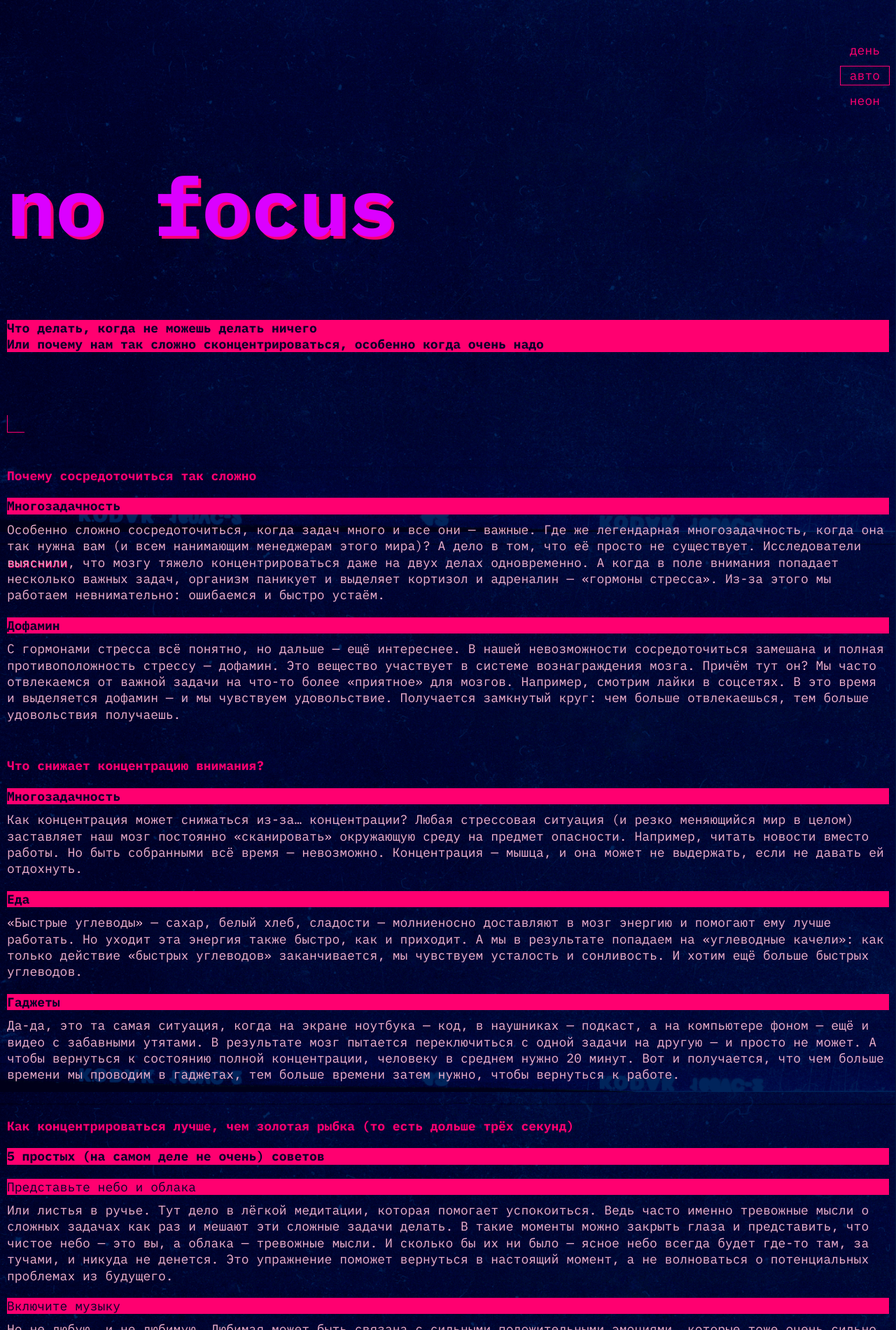
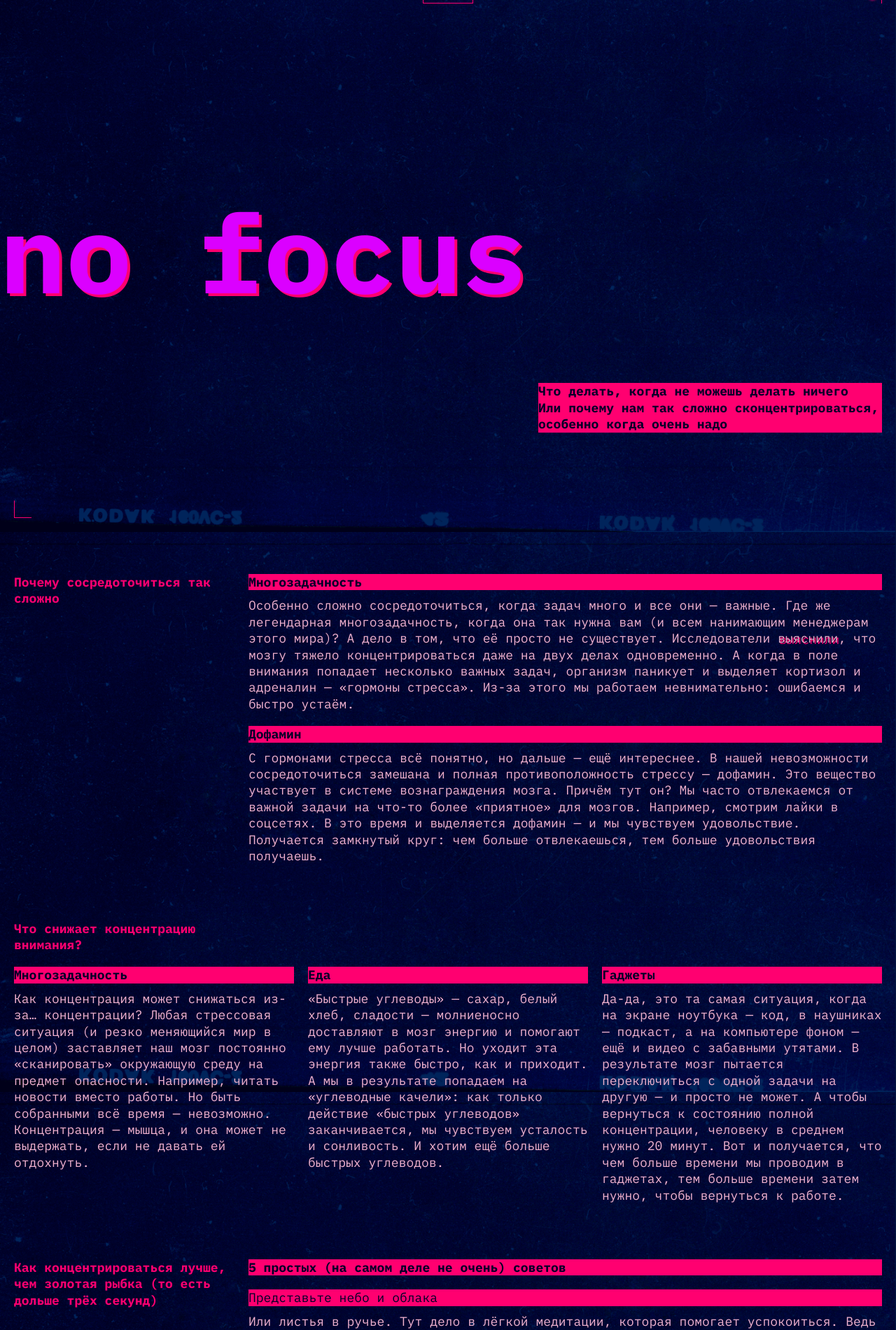
Before and after one commit to stremousoff/slozhno-sosredotochitsya-fd, a plain HTML site: page index.html in a window 1280 px wide. Shown: the part 40-1940 px from the top of the page at 70% size. Drawn offline with Linux system fonts and the light colour scheme.

```diff
--- a/index.html
+++ b/index.html
@@ -43,32 +43,35 @@
 					</li>
 				</ul>
 			</nav>
-			<h1 class="header__title">no focus</h1>
-			<p class="header__subtitle">
-				Что делать, когда не можешь делать ничего <br />
-				Или почему нам так сложно сконцентрироваться, особенно когда очень надо
+			<h1 class="focus--text-transform">no focus</h1>
+			<p class="header__subtitle subtitle--decor">
+				<span>Что делать, когда не можешь делать ничего</span>
+				<span
+					>Или почему нам так сложно сконцентрироваться, особенно когда очень
+					надо</span
+				>
 			</p>
-			<div class="header__rec"></div>
+			<div class="header__rec" aria-hidden="true"></div>
 		</header>
 		<main class="main">
-			<section class="main__section">
+			<section class="main__section grid--why">
 				<h2 class="main__title">Почему сосредоточиться так сложно</h2>
 				<article class="main__article">
-					<h3 class="main__subtitle">Многозадачность</h3>
+					<h3 class="main__subtitle subtitle--decor">Многозадачность</h3>
 					<p class="main__text">
 						Особенно сложно сосредоточиться, когда задач много и все они —
 						важные. Где же легендарная многозадачность, когда она так нужна вам
 						(и всем нанимающим менеджерам этого мира)? А дело в том, что её
 						просто не существует. Исследователи
-						<a href="#" class="main__link">выяснили</a>, что мозгу тяжело
-						концентрироваться даже на двух делах одновременно. А когда в поле
-						внимания попадает несколько важных задач, организм паникует и
+						<a href="#" class="main__link text--shadow">выяснили</a>, что мозгу
+						тяжело концентрироваться даже на двух делах одновременно. А когда в
+						поле внимания попадает несколько важных задач, организм паникует и
 						выделяет кортизол и адреналин — «гормоны стресса». Из-за этого мы
 						работаем невнимательно: ошибаемся и быстро устаём.
 					</p>
 				</article>
 				<article class="main__article">
-					<h3 class="main__subtitle">Дофамин</h3>
+					<h3 class="main__subtitle subtitle--decor">Дофамин</h3>
 					<p class="main__text">
 						С гормонами стресса всё понятно, но дальше — ещё интереснее. В нашей
 						невозможности сосредоточиться замешана и полная противоположность
@@ -81,59 +84,62 @@
 					</p>
 				</article>
 			</section>
-			<section class="main__section">
+			<section class="main__section grid--what">
 				<h2 class="main__title">Что снижает концентрацию внимания?</h2>
+				<div>
 					<article class="main__article">
-					<h3 class="main__subtitle">Многозадачность</h3>
+						<h3 class="main__subtitle subtitle--decor">Многозадачность</h3>
 						<p class="main__text">
 							Как концентрация может снижаться из-за… концентрации? Любая
-						стрессовая ситуация (и резко меняющийся мир в целом) заставляет наш
-						мозг постоянно «сканировать» окружающую среду на предмет опасности.
-						Например, читать новости вместо работы. Но быть собранными всё время
-						— невозможно. Концентрация — мышца, и она может не выдержать, если
-						не давать ей отдохнуть.
+							стрессовая ситуация (и резко меняющийся мир в целом) заставляет
+							наш мозг постоянно «сканировать» окружающую среду на предмет
+							опасности. Например, читать новости вместо работы. Но быть
+							собранными всё время — невозможно. Концентрация — мышца, и она
+							может не выдержать, если не давать ей отдохнуть.
 						</p>
 					</article>
 					<article class="main__article">
-					<h3 class="main__subtitle">Еда</h3>
+						<h3 class="main__subtitle subtitle--decor">Еда</h3>
 						<p class="main__text">
 							«Быстрые углеводы» — сахар, белый хлеб, сладости — молниеносно
 							доставляют в мозг энергию и помогают ему лучше работать. Но уходит
-						эта энергия также быстро, как и приходит. А мы в результате попадаем
-						на «углеводные качели»: как только действие «быстрых углеводов»
-						заканчивается, мы чувствуем усталость и сонливость. И хотим ещё
-						больше быстрых углеводов.
+							эта энергия также быстро, как и приходит. А мы в результате
+							попадаем на «углеводные качели»: как только действие «быстрых
+							углеводов» заканчивается, мы чувствуем усталость и сонливость. И
+							хотим ещё больше быстрых углеводов.
 						</p>
 					</article>
 					<article class="main__article">
-					<h3 class="main__subtitle">Гаджеты</h3>
+						<h3 class="main__subtitle subtitle--decor">Гаджеты</h3>
 						<p class="main__text">
 							Да-да, это та самая ситуация, когда на экране ноутбука — код, в
-						наушниках — подкаст, а на компьютере фоном — ещё и видео с забавными
-						утятами. В результате мозг пытается переключиться с одной задачи на
-						другую — и просто не может. А чтобы вернуться к состоянию полной
-						концентрации, человеку в среднем нужно 20 минут. Вот и получается,
-						что чем больше времени мы проводим в гаджетах, тем больше времени
-						затем нужно, чтобы вернуться к работе.
+							наушниках — подкаст, а на компьютере фоном — ещё и видео с
+							забавными утятами. В результате мозг пытается переключиться с
+							одной задачи на другую — и просто не может. А чтобы вернуться к
+							состоянию полной концентрации, человеку в среднем нужно 20 минут.
+							Вот и получается, что чем больше времени мы проводим в гаджетах,
+							тем больше времени затем нужно, чтобы вернуться к работе.
 						</p>
 					</article>
+				</div>
 			</section>
-			<section class="main__section">
+			<section class="main__section grid--advice">
 				<h2 class="main__title">
 					Как концентрироваться лучше, чем золотая рыбка (то есть дольше трёх
 					секунд)
 				</h2>
-				<p class="main__description">
+				<div>
+					<p class="main__description subtitle--decor">
 						5 простых (на самом деле не очень) советов
 					</p>
 					<article class="main__article">
-					<h3 class="main__subtitle main__subtitle--regular">
+						<h3 class="main__subtitle subtitle--decor subtitle--regular">
 							Представьте небо и облака
 						</h3>
 						<p class="main__text">
 							Или листья в ручье. Тут дело в лёгкой медитации, которая помогает
-						успокоиться. Ведь часто именно тревожные мысли о сложных задачах как
-						раз и мешают эти сложные задачи делать. В такие моменты можно
+							успокоиться. Ведь часто именно тревожные мысли о сложных задачах
+							как раз и мешают эти сложные задачи делать. В такие моменты можно
 							закрыть глаза и представить, что чистое небо — это вы, а облака —
 							тревожные мысли. И сколько бы их ни было — ясное небо всегда будет
 							где-то там, за тучами, и никуда не денется. Это упражнение поможет
@@ -142,7 +148,7 @@
 						</p>
 					</article>
 					<article class="main__article">
-					<h3 class="main__subtitle main__subtitle--regular">
+						<h3 class="main__subtitle subtitle--decor subtitle--regular">
 							Включите музыку
 						</h3>
 						<p class="main__text">
@@ -153,58 +159,81 @@
 						</p>
 					</article>
 					<article class="main__article">
-					<h3 class="main__subtitle main__subtitle--regular">Прогуляйтесь</h3>
+						<h3 class="main__subtitle subtitle--decor subtitle--regular">
+							Прогуляйтесь
+						</h3>
 						<p class="main__text">
 							Или даже пробегитесь. Лучше найти парк или лес: один эксперимент
 							показал, что созерцание природы повышает концентрацию, в то время
 							как после просмотра городских пейзажей она наоборот понижается.
-						Можно совместить прогулку с физическими упражнениями или бегом — так
-						в мозг поступит ещё больше кислорода и он будет лучше работать. Но и
-						простая двадцатиминутная прогулка — тоже отличный вариант.
+							Можно совместить прогулку с физическими упражнениями или бегом —
+							так в мозг поступит ещё больше кислорода и он будет лучше
+							работать. Но и простая двадцатиминутная прогулка — тоже отличный
+							вариант.
 						</p>
 					</article>
 					<article class="main__article">
-					<h3 class="main__subtitle main__subtitle--regular">Хорошо ешьте</h3>
+						<h3 class="main__subtitle subtitle--decor subtitle--regular">
+							Хорошо ешьте
+						</h3>
 						<p class="main__text">
 							Мы — не ваша бабушка, но это правда важно. Выбирайте продукты,
 							которые препятствуют резким скачкам сахара в крови. Например, с
-						высоким содержанием клетчатки: овощи, ягоды, бобовые (нут, чечевица,
-						фасоль), коричневый рис, хлеб из цельнозерновой пшеницы.
+							высоким содержанием клетчатки: овощи, ягоды, бобовые (нут,
+							чечевица, фасоль), коричневый рис, хлеб из цельнозерновой пшеницы.
 						</p>
 					</article>
 					<article class="main__article">
-					<h3 class="main__subtitle main__subtitle--regular">Читайте</h3>
+						<h3 class="main__subtitle subtitle--decor subtitle--regular">
+							Читайте
+						</h3>
 						<p class="main__text">
-						Настоящие бумажные книги. Это правда помогает с концентрацией: чтобы
-						прочитать пост в соцсети, достаточно нескольких минут или даже
-						секунд. А вот интересная книга способна затянуть и на несколько
-						часов и круто тренирует направленное внимание.
+							Настоящие бумажные книги. Это правда помогает с концентрацией:
+							чтобы прочитать пост в соцсети, достаточно нескольких минут или
+							даже секунд. А вот интересная книга способна затянуть и на
+							несколько часов и круто тренирует направленное внимание.
 						</p>
 					</article>
+				</div>
 			</section>
-			<section class="main__section main__section--images">
-				<h3 class="main__subtitle">А можно в картинках?</h3>
+			<section class="main__section grid--images">
+				<h3 class="main__subtitle subtitle--decor">А можно в картинках?</h3>
+				<div class="main__images-list">
 					<img
 						src="./images/sunset.png"
 						class="main__image sunset"
+						loading="lazy"
 						alt="sunset"
 					/>
 					<img
 						src="./images/ice-cream.png"
 						class="main__image ice-cream"
+						loading="lazy"
 						alt="ice-cream"
 					/>
-				<img src="./images/tape.png" class="main__image tape" alt="tape" />
-				<img src="./images/books.png" class="main__image books" alt="books" />
+					<img
+						src="./images/tape.png"
+						class="main__image tape"
+						loading="lazy"
+						alt="tape"
+					/>
+					<img
+						src="./images/books.png"
+						class="main__image books"
+						loading="lazy"
+						alt="books"
+					/>
 					<img
 						src="./images/street.png"
 						class="main__image street"
+						loading="lazy"
 						alt="street"
 					/>
+				</div>
 			</section>
 		</main>
 		<footer class="footer decorated-zone">
-			<h1 class="header__title">focus</h1>
+			<p class="focus--text-transform text--shadow">focus</p>
 		</footer>
 	</body>
 </html>
--- a/styles/globals.css
+++ b/styles/globals.css
@@ -11,6 +11,7 @@ body {
 	max-inline-size: 1440px;
 	margin: 0 auto;
 	font-family: 'IBM Plex Mono', sans-serif;
+	font-size: 18px;
 }
 
 h1,
--- a/styles/style.css
+++ b/styles/style.css
@@ -11,7 +11,7 @@
 
 .header {
 	padding: 10px;
-	height: 668px;
+	height: 100vh;
 	display: grid;
 	position: relative;
 	grid-template-rows: 1fr min-content 1fr;
@@ -21,10 +21,8 @@
 .decorated-zone::before {
 	content: '';
 	position: absolute;
-	top: 0;
-	right: 0;
-	margin-right: 10px;
-	margin-top: 10px;
+	top: 10px;
+	right: 10px;
 	width: 25px;
 	height: 25px;
 	border-top: 1px solid #ff0070;
@@ -34,10 +32,8 @@
 .decorated-zone::after {
 	content: '';
 	position: absolute;
-	bottom: 0;
-	left: 0;
-	margin-left: 10px;
-	margin-bottom: 10px;
+	bottom: 10px;
+	left: 10px;
 	width: 25px;
 	height: 25px;
 	border-left: 1px solid #ff0070;
@@ -47,31 +43,46 @@
 .header__theme-menu-list {
 	display: flex;
 	flex-direction: column;
-	gap: 10px;
+	gap: 12px;
 	align-items: flex-end;
+}
+
+.header__theme-menu-item {
+	display: flex;
+	justify-content: flex-end;
 }
 
 .header__theme-menu-button {
 	all: unset;
-	cursor: pointer;
-	padding: 4px 13px;
-	font-family: 'IBM Plex Mono', sans-serif;
+	padding-top: 1.5px;
+	padding-right: 13px;
+	padding-bottom: 4.5px;
+	padding-left: 13px;
 	font-weight: 400;
-	font-size: 18px;
 	line-height: 18px;
 	letter-spacing: 0;
 	color: #ff0070;
 	text-transform: lowercase;
+	box-sizing: border-box;
+	vertical-align: middle;
 }
 
-.header__theme-menu-button_active {
+.header__theme-menu-button.header__theme-menu-button_active {
 	outline: 1px solid #ff0070;
 }
 
-.header__title {
-	font-family: 'IBM Plex Mono', sans-serif;
-	font-weight: 700;
-	font-size: 116px;
+.header__theme-menu-button:hover {
+	outline: 1px solid rgba(255, 0, 112, 0.4);
+}
+
+.header__theme-menu-button:focus-visible {
+	text-decoration: underline;
+	text-underline-offset: 5px;
+}
+
+.focus--text-transform {
+	font-weight: bold;
+	font-size: clamp(7.25rem, 7.0115rem + 1.0178vw, 7.5rem);
 	line-height: 83%;
 	letter-spacing: 0;
 	color: #db00ff;
@@ -79,17 +90,24 @@
 }
 
 .header__subtitle {
-	font-weight: 700;
-	font-size: 18px;
+	font-weight: bold;
 	line-height: 23.4px;
 	letter-spacing: 0;
+	max-width: 355px;
+	justify-self: end;
+}
+
+.header__subtitle span {
+	display: block;
+}
+
+.subtitle--decor {
 	background-color: #ff0070;
 	color: #000028;
 }
 
 .header__rec {
 	font-weight: 700;
-	font-size: 18px;
 	line-height: 24px;
 	letter-spacing: 0;
 }
@@ -98,17 +116,16 @@
 	content: 'REC';
 	position: absolute;
 	top: 10px;
-	left: calc(100% - 71px);
-	font-family: 'IBM Plex Mono', sans-serif;
-	font-weight: 400;
+	right: 38px;
+	font-weight: normal;
 	color: #ff0070;
 }
 
 .header__rec::after {
 	content: url('../images/ellipse.png');
 	position: absolute;
-	top: 11px;
-	left: calc(100% - 34px);
+	top: 13px;
+	right: 13px;
 }
 
 .main {
@@ -124,9 +141,23 @@
 	gap: 20px;
 }
 
+.main__section div {
+	display: flex;
+	flex-direction: column;
+	gap: 20px;
+}
+
+.grid--images {
+	gap: 10px;
+}
+
+.main__images-list {
+	display: flex;
+	flex-direction: column;
+	gap: 10px;
+}
+
 .main__title {
-	font-family: 'IBM Plex Mono', sans-serif;
-	font-weight: 700;
 	font-size: 18px;
 	line-height: 23.4px;
 	letter-spacing: 0;
@@ -140,40 +171,25 @@
 }
 
 .main__subtitle {
-	font-family: 'IBM Plex Mono', sans-serif;
-	font-weight: 700;
 	font-size: 18px;
 	line-height: 23.4px;
 	letter-spacing: 0;
-	color: #000028;
-	background-color: #ff0070;
 }
 
 .main__text {
-	font-family: 'IBM Plex Mono', sans-serif;
-	font-weight: 400;
-	font-size: 18px;
 	line-height: 23.4px;
 	letter-spacing: 0;
 	color: #f1b2ce;
 }
 
 .main__description {
-	font-family: 'IBM Plex Mono', sans-serif;
-	font-weight: 700;
-	font-size: 18px;
+	font-weight: bold;
 	line-height: 23.4px;
 	letter-spacing: 0;
-	color: #000028;
-	background-color: #ff0070;
 }
 
-.main__subtitle--regular {
-	font-weight: 400;
-}
-
-.main__section--images {
-	gap: 10px;
+.subtitle--regular {
+	font-weight: normal;
 }
 
 .main__image {
@@ -184,16 +200,190 @@
 	cursor: pointer;
 	text-decoration: none;
 	color: #f1b2ce;
-	text-shadow: 1px 1px 0 #ff0070;
+}
+
+.main__link:hover {
+	border-bottom: 1px solid #f1b2ce;
+}
+
+.main__link:focus-visible {
+	outline: 1px solid #f1b2ce;
+}
+
+.text--shadow {
+	text-shadow: 2px 2px 0 #ff0070;
 }
 
 .footer {
 	margin-top: 40px;
 	padding: 10px;
-	height: 668px;
+	height: 100vh;
 	display: grid;
 	position: relative;
 	grid-template-rows: min-content;
 	align-content: center;
 	justify-items: center;
 }
+
+@media (width >= 768px) {
+	.header {
+		padding: 20px;
+		min-height: 1024px;
+	}
+
+	.decorated-zone::before {
+		top: 20px;
+		right: 20px;
+	}
+
+	.decorated-zone::after {
+		bottom: 20px;
+		left: 20px;
+	}
+
+	.header__rec::before {
+		top: 20px;
+		right: 48px;
+	}
+
+	.header__rec::after {
+		top: 23px;
+		right: 23px;
+	}
+
+	h1.focus--text-transform {
+		margin-left: -20px;
+	}
+
+	.header__subtitle {
+		max-width: 364px;
+		justify-self: end;
+	}
+
+	.main {
+		padding: 0 10px;
+		margin-top: 60px;
+		gap: 80px;
+	}
+
+	.grid--why {
+		grid-template-columns: 236px 1fr;
+		grid-template-rows: repeat(auto-fill, min-content);
+	}
+
+	.grid--why .main__title {
+		grid-column: 1;
+		grid-row: 1 / -1;
+	}
+
+	.grid--why .main__article {
+		grid-column: 2;
+	}
+
+	.grid--what .main__title {
+		inline-size: 236px;
+	}
+
+	.grid--advice {
+		grid-template-columns: 236px 1fr;
+	}
+
+	.grid--advice .main__title {
+		grid-column: 1;
+		grid-row: 1 / -1;
+	}
+
+	.grid--advice .main__article {
+		grid-column: 2;
+	}
+
+	.grid--images {
+		gap: 20px;
+	}
+
+	div.main__images-list {
+		display: grid;
+		grid-template-columns: repeat(3, 1fr);
+		grid-template-areas:
+			'sunset sunset ice-cream'
+			'tape books ice-cream'
+			'tape street street';
+		gap: 20px;
+	}
+
+	.sunset {
+		grid-area: sunset;
+	}
+
+	.ice-cream {
+		grid-area: ice-cream;
+		object-fit: cover;
+		height: 100%;
+	}
+
+	.tape {
+		grid-area: tape;
+		object-fit: cover;
+		height: 100%;
+	}
+
+	.books {
+		grid-area: books;
+	}
+
+	.street {
+		grid-area: street;
+	}
+
+	.footer {
+		margin-top: 60px;
+		min-height: 1024px;
+	}
+}
+
+@media (width >= 1024px) {
+	.header {
+		min-height: 768px;
+	}
+
+	.header__theme-menu {
+		align-self: start;
+		justify-items: center;
+	}
+
+	.header__theme-menu-list {
+		flex-direction: row;
+		gap: 15px;
+	}
+
+	.focus--text-transform {
+		font-size: 157px;
+	}
+
+	.header__subtitle {
+		align-self: center;
+		max-width: 491px;
+	}
+
+	.grid--why {
+		grid-template-columns: 315px 1fr;
+	}
+
+	.grid--what .main__title {
+		inline-size: 315px;
+	}
+
+	.grid--what div {
+		display: grid;
+		grid-template-columns: repeat(3, 1fr);
+		gap: 20px;
+	}
+
+	.grid--advice {
+		grid-template-columns: 315px 1fr;
+	}
+
+	.footer {
+		min-height: 768px;
+	}
+}
```
Lines whose indentation alone changed are shown as unchanged.
